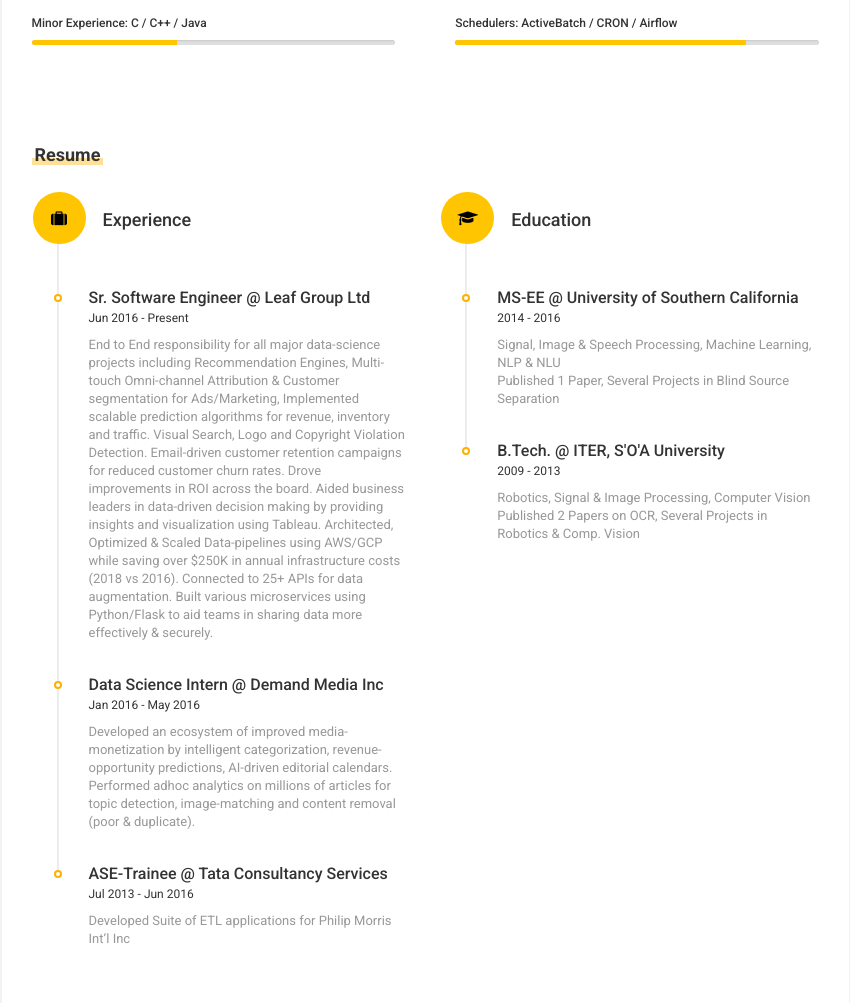
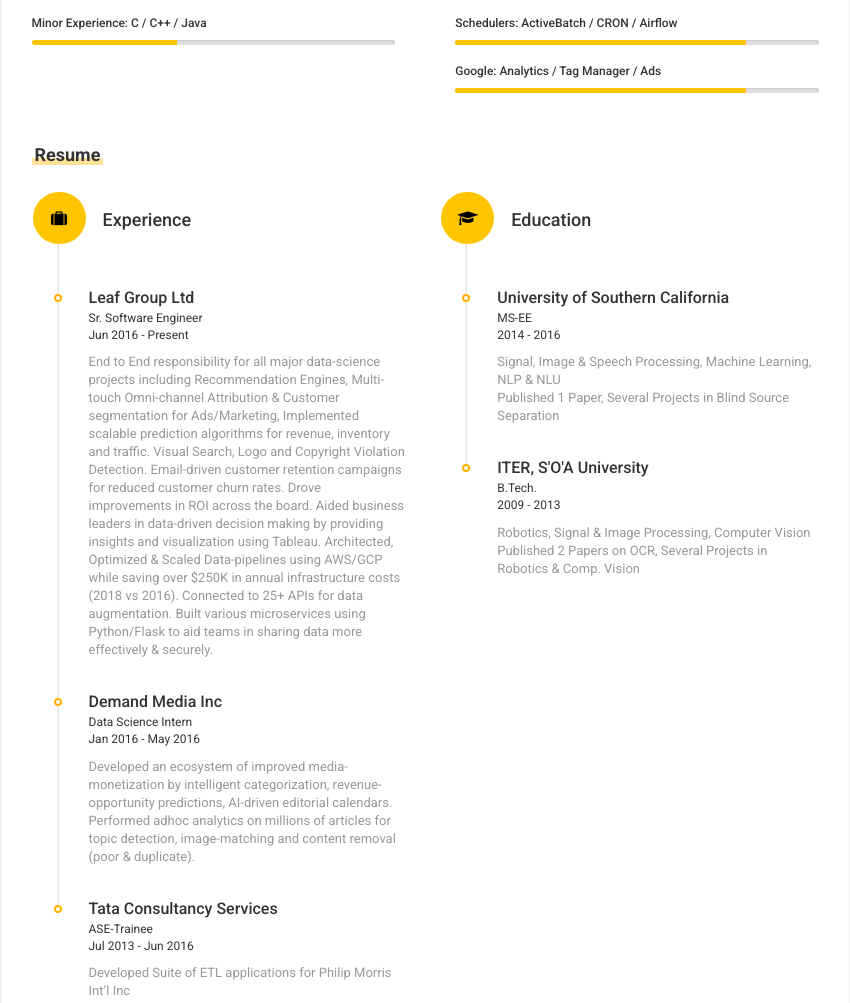
Before and after one commit to nishantnath/nishantnath.github.io, a plain HTML site: page index.html in a window 1280 px wide. Shown: the part 1335-2338 px from the top of the page, without its empty margins (361-1211 px from the left). Drawn offline with Linux system fonts and the light colour scheme.

Commit message:
minor mods

```diff
--- a/index.html
+++ b/index.html
@@ -324,7 +324,12 @@
                                     <div class="percentage" style="width:80%;"></div>
                                 </div>
                             </li>
-
+                            <li>
+                                <h3>Google: Analytics / Tag Manager / Ads</h3>
+                                <div class="progress">
+                                    <div class="percentage" style="width:80%;"></div>
+                                </div>
+                            </li>
                         </ul>
                     </section>
                 </div>
@@ -343,22 +348,22 @@
                                 <ul class="timeline col-md-12 top_30">
                                     <li><i class="fa fa-suitcase" aria-hidden="true"></i><h2 class="timeline-title">Experience</h2></li>
                                     <!-- a work -->
-                                    <li><h3 class="line-title">Sr. Software Engineer @ Leaf Group Ltd</h3>
-                                        <span>Jun 2016 - Present</span>
+                                    <li><h3 class="line-title">Leaf Group Ltd</h3>
+                                        <span>Sr. Software Engineer<br>Jun 2016 - Present</span>
                                         <p class="little-text">
                                             End to End responsibility for all major data-science projects including Recommendation Engines, Multi-touch Omni-channel Attribution & Customer segmentation for Ads/Marketing, Implemented scalable prediction algorithms for revenue, inventory and traffic. Visual Search, Logo and Copyright Violation Detection. Email-driven customer retention campaigns for reduced customer churn rates. Drove improvements in ROI across the board. Aided business leaders in data-driven decision making by providing insights and visualization using Tableau. Architected, Optimized & Scaled Data-pipelines using AWS/GCP while saving over $250K in annual infrastructure costs (2018 vs 2016). Connected to 25+ APIs for data augmentation. Built various microservices using Python/Flask to aid teams in sharing data more effectively & securely.
                                         </p>
                                     </li>
                                    <!-- a work -->
-                                    <li><h3 class="line-title">Data Science Intern @ Demand Media Inc</h3>
-                                        <span>Jan 2016 - May 2016</span>
+                                    <li><h3 class="line-title">Demand Media Inc</h3>
+                                        <span>Data Science Intern<br>Jan 2016 - May 2016</span>
                                         <p class="little-text">
                                             Developed an ecosystem of improved media-monetization by intelligent categorization, revenue-opportunity predictions, AI-driven editorial calendars. Performed adhoc analytics on millions of articles for topic detection, image-matching and content removal (poor & duplicate).
                                         </p>
                                     </li>
                                    <!-- a work -->
-                                    <li><h3 class="line-title">ASE-Trainee @ Tata Consultancy Services</h3>
-                                        <span>Jul 2013 - Jun 2016</span>
+                                    <li><h3 class="line-title">Tata Consultancy Services</h3>
+                                        <span>ASE-Trainee<br>Jul 2013 - Jun 2016</span>
                                         <p class="little-text">
                                             Developed Suite of ETL applications for Philip Morris Int’l Inc
                                         </p>
@@ -370,16 +375,16 @@
                                 <ul class="timeline col-md-12 top_30">
                                     <li><i class="fa fa-graduation-cap" aria-hidden="true"></i><h2 class="timeline-title">Education</h2></li>
                                     <!-- a school -->
-                                    <li><h3 class="line-title">MS-EE @ University of Southern California</h3>
-                                        <span>2014 - 2016</span>
+                                    <li><h3 class="line-title">University of Southern California</h3>
+                                        <span>MS-EE<br>2014 - 2016</span>
                                         <p class="little-text">
                                             Signal, Image & Speech Processing, Machine Learning, NLP & NLU
                                             <br>Published 1 Paper, Several Projects in Blind Source Separation
                                         </p>
                                     </li>
                                    <!-- a school -->
-                                    <li><h3 class="line-title">B.Tech. @ ITER, S'O'A University</h3>
-                                        <span>2009 - 2013</span>
+                                    <li><h3 class="line-title">ITER, S'O'A University</h3>
+                                        <span>B.Tech.<br>2009 - 2013</span>
                                         <p class="little-text">
                                             Robotics, Signal & Image Processing, Computer Vision
                                             <br>Published 2 Papers on OCR, Several Projects in Robotics & Comp. Vision
```
